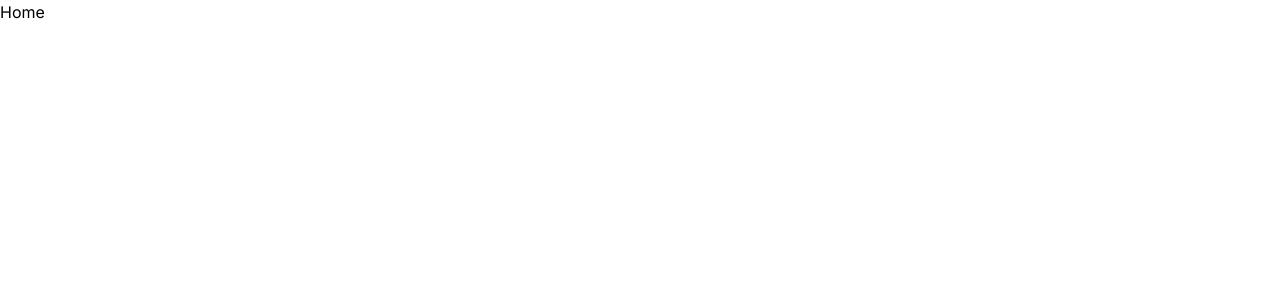
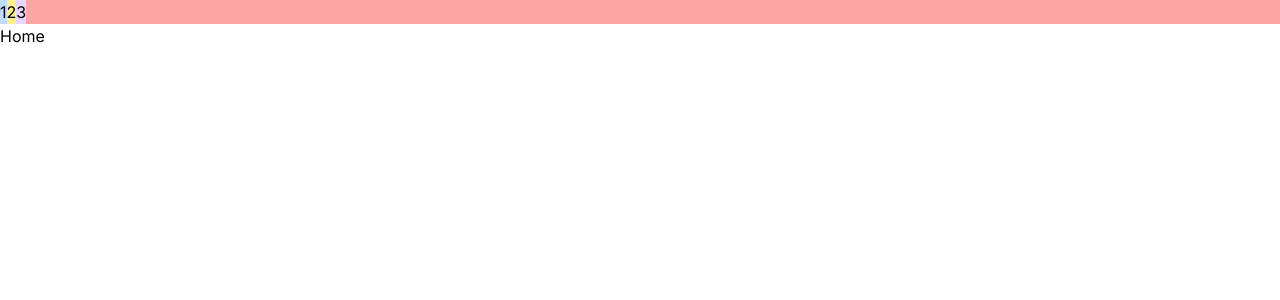
Before and after one commit to board-gamez/board-gamez-web, a Next.js app: page / in a window 1280 px wide. Shown: the top 300 px of the page. Built offline with nearby package versions, Linux system fonts and the light colour scheme.

Commit message:
first code

```diff
--- a/app/layout.tsx
+++ b/app/layout.tsx
@@ -1,6 +1,7 @@
 import type { Metadata } from "next";
 import { Inter } from "next/font/google";
 import "./globals.css";
+import Navbar from "@/components/Navbar";
 
 const inter = Inter({ subsets: ["latin"] });
 
@@ -16,7 +17,13 @@ export default function RootLayout({
 }>) {
   return (
     <html lang="en">
-      <body className={inter.className}>{children}</body>
+      <body className={inter.className}>
+        <header>
+          <Navbar />
+        </header>
+
+        <main>{children}</main>
+      </body>
     </html>
   );
 }
--- /dev/null
+++ b/components/Navbar.tsx
@@ -0,0 +1,11 @@
+export default function Navbar() {
+  return (
+    <div className="bg-red-300 container mx-auto">
+      <nav className="flex">
+        <div className="bg-blue-200">1</div>
+        <div className="bg-yellow-200">2</div>
+        <div className="bg-purple-200">3</div>
+      </nav>
+    </div>
+  );
+}
```
